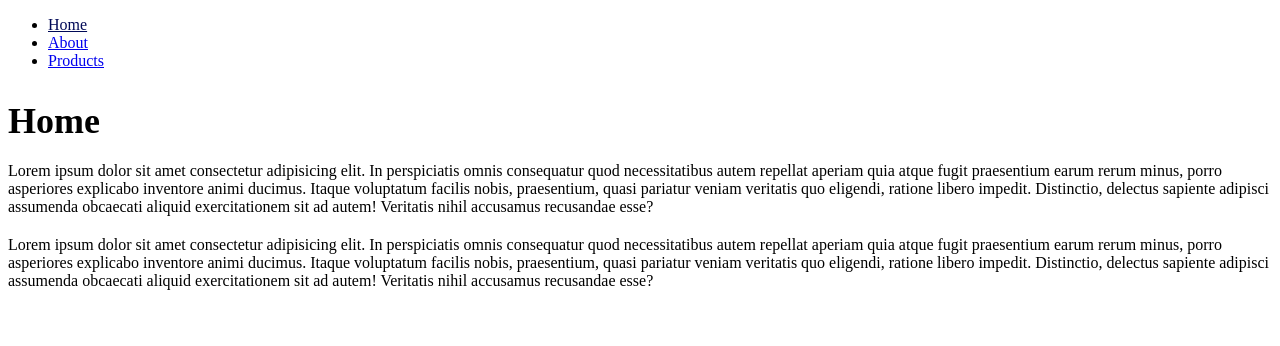
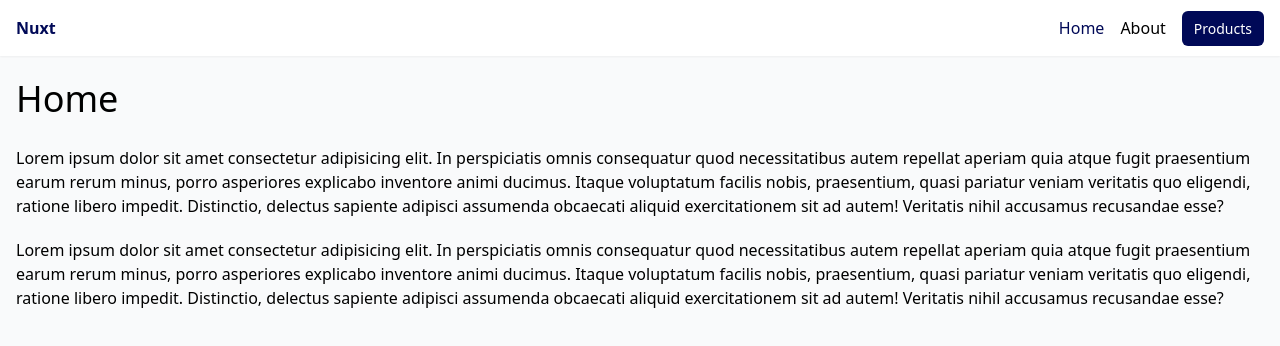
Before and after one commit to Boody2004/learn-nuxt3.js, a Nuxt app: page / in a window 1280 px wide. Shown: the top 346 px of the page. Built offline with nearby package versions, Linux system fonts and the light colour scheme.

Commit message:
add tailwind and some style

```diff
--- /dev/null
+++ b/assets/css/main.css
@@ -0,0 +1,13 @@
+@tailwind base;
+@tailwind components;
+@tailwind utilities;
+
+body {
+  @apply bg-gray-50;
+}
+
+@layer components {
+  .btn {
+    @apply bg-[#000957] text-white px-3 py-2 rounded-md text-sm text-white;
+  }
+}
--- a/layouts/default.vue
+++ b/layouts/default.vue
@@ -1,16 +1,18 @@
 <template>
   <div>
-    <header>
-      <nav>
-        <ul>
+    <header class="shadow-sm bg-white">
+      <nav class="container mx-auto p-4 flex justify-between">
+        <NuxtLink to="/" class="font-bold">Nuxt</NuxtLink>
+        <ul class="flex gap-4">
           <li><NuxtLink to="/">Home</NuxtLink></li>
           <li><NuxtLink to="/about">About</NuxtLink></li>
-          <li><NuxtLink to="/products">Products</NuxtLink></li>
+          <li><NuxtLink to="/products" class="btn">Products</NuxtLink></li>
         </ul>
       </nav>
     </header>
+
     <!--output the page content  -->
-    <div>
+    <div class="container mx-auto p-4">
       <slot />
     </div>
   </div>
--- a/layouts/products.vue
+++ b/layouts/products.vue
@@ -1,19 +1,18 @@
 <template>
   <div>
-    <header>
-      <nav>
-        <ul>
-          <li><NuxtLink to="/products">products</NuxtLink></li>
-        </ul>
+    <header class="shadow-sm bg-white">
+      <nav class="container mx-auto p-4 flex justify-between">
+        <NuxtLink to="/" class="font-bold">Nuxt</NuxtLink>
       </nav>
     </header>
+
     <!--output the page content  -->
-    <div>
+    <div class="container mx-auto p-4">
       <slot />
     </div>
 
-    <footer>
-      <ul>
+    <footer class="container mx-auto p-4 flex justify-between border-t-2">
+      <ul class="flex gap-4">
         <li><NuxtLink to="/">Home</NuxtLink></li>
         <li><NuxtLink to="/about">About</NuxtLink></li>
         <li><NuxtLink to="/products">Products</NuxtLink></li>
--- a/nuxt.config.ts
+++ b/nuxt.config.ts
@@ -1,4 +1,10 @@
 // https://nuxt.com/docs/api/configuration/nuxt-config
 export default defineNuxtConfig({
-
-})
+  css: ["~/assets/css/main.css"],
+  postcss: {
+    plugins: {
+      tailwindcss: {},
+      autoprefixer: {},
+    },
+  },
+});
--- a/package.json
+++ b/package.json
@@ -8,6 +8,9 @@
     "postinstall": "nuxt prepare"
   },
   "devDependencies": {
-    "nuxt": "3.0.0"
+    "autoprefixer": "^10.4.13",
+    "nuxt": "3.0.0",
+    "postcss": "^8.4.21",
+    "tailwindcss": "^3.2.4"
   }
 }
--- /dev/null
+++ b/tailwind.config.js
@@ -0,0 +1,15 @@
+/** @type {import('tailwindcss').Config} */
+module.exports = {
+  content: [
+    "./components/**/*.{js,vue,ts}",
+    "./layouts/**/*.vue",
+    "./pages/**/*.vue",
+    "./plugins/**/*.{js,ts}",
+    "./nuxt.config.{js,ts}",
+    "./app.vue",
+  ],
+  theme: {
+    extend: {},
+  },
+  plugins: [],
+};
```
Also changed, not shown: 1 other file (tests, documents, lock files or other folders).
